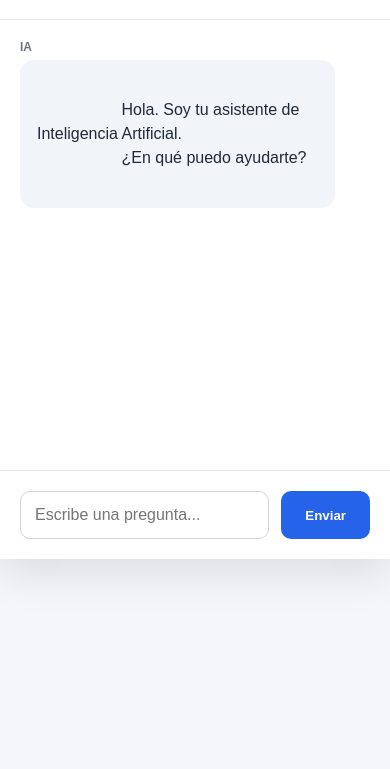
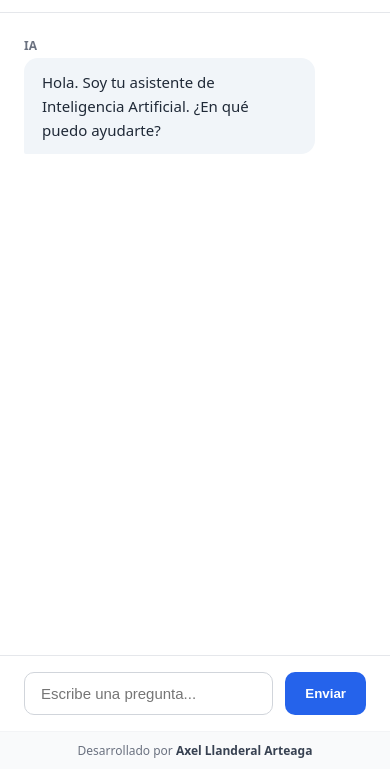
Before and after one commit to AxelLlanderal/1.2-aplicaciones-web-ia, a plain HTML site: page index.html in a window 390 px wide. Shown: the part 75-844 px from the top of the page. Drawn offline with nearby package versions, Linux system fonts and the light colour scheme.

Commit message:
Cambio de estilo y creditos

```diff
--- a/assets/css/styles.css
+++ b/assets/css/styles.css
@@ -2,84 +2,138 @@
    box-sizing: border-box;
 }
 
-body {
+html, body {
    margin: 0;
-   font-family: Arial, Helvetica, sans-serif;
+   padding: 0;
+   height: 100vh;
+   overflow: hidden;
+   font-family: system-ui, -apple-system, BlinkMacSystemFont, 'Segoe UI', Roboto, sans-serif;
    background: #f4f6f9;
    color: #1f2937;
 }
 
 .app {
-   width: min(900px, 94%);
-   margin: 40px auto;
+   display: flex;
+   flex-direction: column;
+   height: 100vh;
+   width: 100%;
+   max-width: 1000px;
+   margin: 0 auto;
    background: #ffffff;
-   border-radius: 18px;
-   overflow: hidden;
-   box-shadow: 0 15px 40px rgba(0, 0, 0, 0.10);
+   box-shadow: 0 0 25px rgba(0, 0, 0, 0.05);
 }
 
 .header {
    display: flex;
    justify-content: space-between;
    align-items: center;
-   padding: 22px 28px;
+   padding: 18px 24px;
    border-bottom: 1px solid #e5e7eb;
+   background: #ffffff;
+   flex-shrink: 0;
 }
 
 .header h1 {
    margin: 0;
-   font-size: 25px;
+   font-size: 22px;
 }
 
 .header p {
-   margin: 5px 0 0;
+   margin: 3px 0 0;
    color: #6b7280;
-   font-size: 14px;
+   font-size: 13px;
 }
 
 .status {
    font-size: 13px;
    color: #16803c;
+   font-weight: 500;
 }
 
 .messages {
-   min-height: 450px;
-   max-height: 600px;
+   flex: 1;
    overflow-y: auto;
-   padding: 30px;
+   padding: 24px;
+   display: flex;
+   flex-direction: column;
+   gap: 16px;
 }
 
 .message {
-   margin-bottom: 22px;
+   display: flex;
+   flex-direction: column;
+   max-width: 85%;
+}
+
+.message.user {
+   align-self: flex-end;
+   align-items: flex-end;
+}
+
+.message.assistant {
+   align-self: flex-start;
+   align-items: flex-start;
 }
 
 .message-label {
-   margin-bottom: 6px;
+   margin-bottom: 4px;
    font-size: 12px;
-   font-weight: bold;
+   font-weight: 600;
    color: #6b7280;
 }
 
 .message-content {
-   display: inline-block;
-   max-width: 80%;
-   padding: 14px 17px;
+   padding: 12px 18px;
    border-radius: 14px;
-   line-height: 1.5;
-   white-space: pre-wrap;
-}
-
-.message.user {
-   text-align: right;
+   line-height: 1.6;
+   font-size: 15px;
 }
 
 .message.user .message-content {
    background: #2563eb;
-   color: white;
+   color: #ffffff;
+   border-bottom-right-radius: 2px;
 }
 
 .message.assistant .message-content {
    background: #f1f5f9;
+   color: #1f2937;
+   border-bottom-left-radius: 2px;
+}
+
+/* Estilos para el renderizado de Markdown */
+.message-content p {
+   margin: 0 0 8px 0;
+}
+.message-content p:last-child {
+   margin-bottom: 0;
+}
+.message-content ul, .message-content ol {
+   margin: 8px 0;
+   padding-left: 20px;
+}
+.message-content code {
+   background: rgba(0, 0, 0, 0.06);
+   padding: 2px 5px;
+   border-radius: 4px;
+   font-family: monospace;
+   font-size: 13.5px;
+}
+.message.user .message-content code {
+   background: rgba(255, 255, 255, 0.2);
+}
+.message-content pre {
+   background: #1e293b;
+   color: #f8fafc;
+   padding: 12px;
+   border-radius: 8px;
+   overflow-x: auto;
+   margin: 8px 0;
+}
+.message-content pre code {
+   background: transparent;
+   padding: 0;
+   color: inherit;
 }
 
 .message.loading .message-content {
@@ -90,49 +144,56 @@ body {
 .chat-form {
    display: flex;
    gap: 12px;
-   padding: 20px;
+   padding: 16px 24px;
    border-top: 1px solid #e5e7eb;
+   background: #ffffff;
+   flex-shrink: 0;
 }
 
 .chat-form input {
    flex: 1;
-   padding: 14px;
+   padding: 12px 16px;
    border: 1px solid #d1d5db;
    border-radius: 10px;
-   font-size: 16px;
+   font-size: 15px;
+   outline: none;
+   transition: border-color 0.2s;
+}
+
+.chat-form input:focus {
+   border-color: #2563eb;
 }
 
 .chat-form button {
    border: none;
    border-radius: 10px;
-   padding: 0 24px;
+   padding: 0 20px;
    background: #2563eb;
    color: white;
-   font-weight: bold;
+   font-weight: 600;
    cursor: pointer;
+   transition: background 0.2s;
+}
+
+.chat-form button:hover {
+   background: #1d4ed8;
 }
 
 .chat-form button:disabled {
    opacity: .6;
    cursor: not-allowed;
 }
+.footer {
+   text-align: center;
+   padding: 10px 20px;
+   font-size: 12px;
+   color: #6b7280;
+   background: #f9fafb;
+   border-top: 1px solid #f3f4f6;
+   flex-shrink: 0;
+}
 
-@media (max-width: 600px) {
-   .app {
-       width: 100%;
-       margin: 0;
-       border-radius: 0;
-   }
-
-   .status {
-       display: none;
-   }
-
-   .messages {
-       padding: 20px;
-   }
-
-   .message-content {
-       max-width: 90%;
-   }
+.footer strong {
+   color: #374151;
+   font-weight: 600;
 }
--- a/assets/js/app.js
+++ b/assets/js/app.js
@@ -1,5 +1,4 @@
-const API_URL =
-   "https://1-2-aplicaciones-web-ia-sooty.vercel.app/api/chat";
+const API_URL = "https://1-2-aplicaciones-web-ia-sooty.vercel.app/api/chat";
 
 const form = document.getElementById("chatForm");
 const input = document.getElementById("messageInput");
@@ -16,7 +15,13 @@ function addMessage(text, type) {
 
    const content = document.createElement("div");
    content.classList.add("message-content");
-   content.textContent = text;
+
+   // Si es la IA o un mensaje de error, renderizamos Markdown a HTML
+   if (type === "assistant" && typeof marked !== "undefined") {
+       content.innerHTML = marked.parse(text);
+   } else {
+       content.textContent = text;
+   }
 
    container.appendChild(label);
    container.appendChild(content);
--- a/index.html
+++ b/index.html
@@ -5,6 +5,8 @@
    <meta name="viewport" content="width=device-width, initial-scale=1.0">
    <title>Chat IA</title>
    <link rel="stylesheet" href="assets/css/styles.css">
+   <!-- Librería para renderizar Markdown -->
+   <script src="https://cdn.jsdelivr.net/npm/marked/marked.min.js"></script>
 </head>
 <body>
 
@@ -38,6 +40,10 @@
            >
            <button id="sendButton" type="submit">Enviar</button>
        </form>
+
+       <footer class="footer">
+           Desarrollado por <strong>Axel Llanderal Arteaga</strong>
+       </footer>
    </main>
 
    <script src="assets/js/app.js"></script>
```
